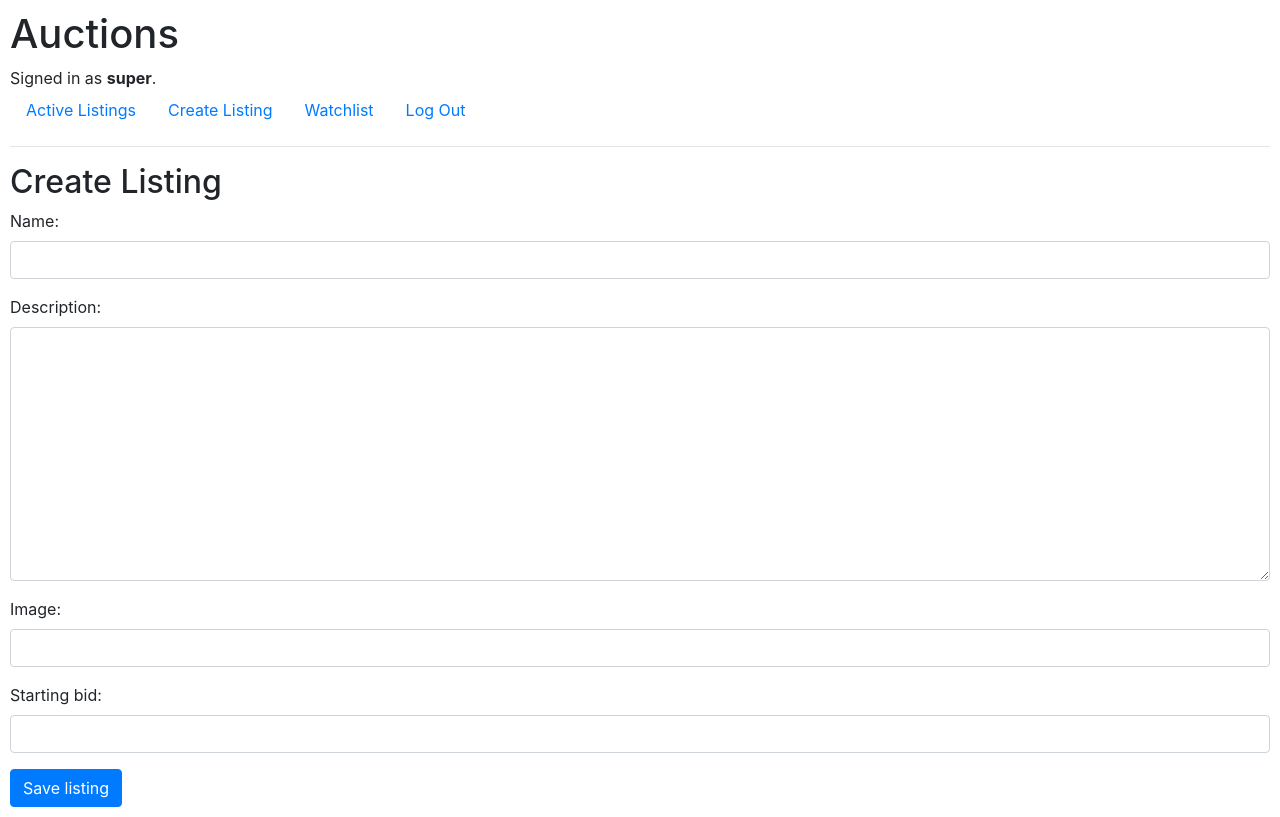
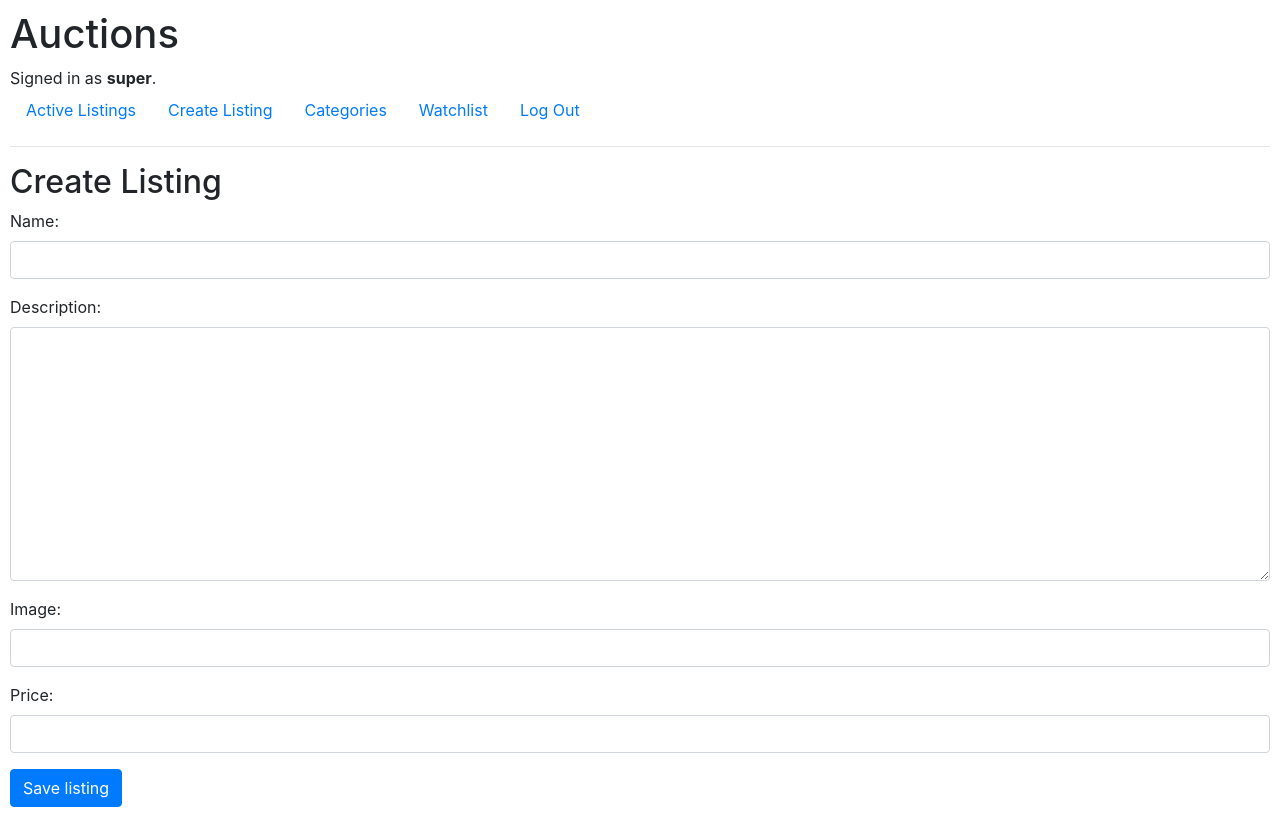
Before and after one commit to mircea-i/cs50W-Commerce, a Django app: page /create in a window 1280 px wide. Run offline with Django 3.2, Linux system fonts and the light colour scheme; a user stored in the database is signed in; tables that the repository leaves empty hold one stand-in row (values such as "Sample post"); some libraries are stand-ins or nearby versions.

Commit message:
Still to do categories

```diff
--- a/auctions/forms.py
+++ b/auctions/forms.py
@@ -1,15 +1,14 @@
 from django.forms import ModelForm, Form
 from django import forms
 from .models import Listing
-
 # Create listing form
 class ListingForm(ModelForm):
     class Meta:
         model = Listing
-        fields = ['name', 'description', 'image', 'starting_bid']
+        fields = ['name', 'description', 'image', 'price']
         widgets = {
             'name': forms.TextInput(attrs={'class': 'form-control'}),
             'description': forms.Textarea(attrs={'class': 'form-control'}),
             'image': forms.TextInput(attrs={'class': 'form-control'}),
-            'starting_bid': forms.NumberInput(attrs={'class': 'form-control'})
+            'price': forms.NumberInput(attrs={'class': 'form-control'})
         }
--- a/auctions/models.py
+++ b/auctions/models.py
@@ -13,9 +13,10 @@ class Listing(models.Model):
     description = models.TextField(max_length=1024, validators=[MinLengthValidator(1)])
     creation = models.DateTimeField(default=timezone.now())
     image = models.URLField(max_length=200, blank=True)
-    starting_bid = models.FloatField(validators=[MinValueValidator(1)])
+    price = models.FloatField(validators=[MinValueValidator(1)])
     owner = models.ForeignKey(User, on_delete=models.CASCADE)
     is_active = models.BooleanField(default=True)
+
     def __str__(self):
         return f"{self.name} at {self.starting_bid} by {self.owner}"
 
--- a/auctions/templates/auctions/layout.html
+++ b/auctions/templates/auctions/layout.html
@@ -24,6 +24,9 @@
                 <li class="nav-item">
                     <a class="nav-link" href="{% url 'create' %}">Create Listing</a>
                 </li>
+                <li class"nav-item">
+                    <a class="nav-link" href="{% url 'categories' %}">Categories</a>
+                </li>
                 <li class="nav-item">
                     <a class="nav-link" href="{% url 'watchlist' %}">Watchlist</a>
                 </li>
--- a/auctions/templates/auctions/watchlist.html
+++ b/auctions/templates/auctions/watchlist.html
@@ -35,7 +35,7 @@
 
                 {% endif %}
             </td>
-            <td>{{ listing.starting_bid }}</td>
+            <td>{{ listing.price }}</td>
 
         </tr>
 
--- a/auctions/urls.py
+++ b/auctions/urls.py
@@ -14,5 +14,6 @@ urlpatterns = [
     path("watchlist_add/<int:id>", views.watchlist_add, name="watchlist_add"),
     path("watchlist_remove/<int:id>", views.watchlist_remove, name="watchlist_remove"),
     path("post_comment/<int:id>", views.post_comment, name="post_comment"),
-    path("bid/<int:id>", views.bid, name="bid")
+    path("bid/<int:id>", views.bid, name="bid"),
+    path("categories", views.categories, name="categories")
 ]
--- a/auctions/views.py
+++ b/auctions/views.py
@@ -12,7 +12,7 @@ from .forms import ListingForm
 
 def index(request):
     return render(request, "auctions/index.html", {
-        'listings': Listing.objects.filter(is_active=True)
+        'listings': Listing.objects.all()
     })
 
 
@@ -82,7 +82,7 @@ def create(request):
                 description = form.cleaned_data['description'],
                 creation = timezone.now(),
                 image = form.cleaned_data['image'],
-                starting_bid = form.cleaned_data['starting_bid'],
+                price = form.cleaned_data['starting_bid'],
                 owner = request.user,
                 is_active = "True"
                 )
@@ -107,18 +107,24 @@ def view_listing(request, id):
             bid = Bid.objects.get(listing=listing)
             current_bid = bid.bid
     else:
-            current_bid = listing.starting_bid
+            current_bid = listing.price
 
     # Do all the magic if the user is not Anonymous
     if request.user.is_authenticated:
 
         user = request.user
         comments = Comment.objects.filter(listing=listing)
-        watched = False
+
 
         # Check if current listing is being watched by the logged in user in order to pass it to the template
+        watched = False
         if listing in Listing.objects.filter(pk__in=(Watchlist.objects.filter(user=request.user).values_list('listing')), is_active=True):
             watched = True
+
+        # Check if current listing has ended and user is highest bidder
+        won = False
+        if listing in Listing.objects.filter(pk__in=(Bid.objects.filter(bidder=request.user).values_list('listing')), is_active=False):
+            won = True
 
         # Render the template with all the information
         return render(request, "auctions/view_listing.html", {
@@ -127,10 +133,12 @@ def view_listing(request, id):
             'creation': listing.creation,
             'description': listing.description,
             'image': listing.image,
+            'is_active': listing.is_active,
             'id': id,
             'user': user,
             'comments': comments,
             'watched': watched,
+            'won': won,
             'bid': current_bid
         })
 
@@ -244,16 +252,24 @@ def bid(request, id):
                 bid.bid = posted_bid
                 bid.bidder = request.user
                 bid.save()
+                listing.price = posted_bid
+                listing.save()
                 return view_listing(request, id)
             else:
                 return render(request, "auctions/error.html", {'error': 'Bid value too low, please place a higher bid!'})
         else:
-            if posted_bid > listing.starting_bid:
+            if posted_bid > listing.price:
                 Bid.objects.create(
                     listing = listing,
                     bidder = request.user,
                     bid = posted_bid
                 )
+                listing.price = posted_bid
+                listing.save()
                 return view_listing(request, id)
             else:
                 return render(request, "auctions/error.html", {'error': 'Bid value too low, please place a higher bid!'})
+
+
+def categories(request):
+    pass
```
Also changed, not shown: auctions/templates/auctions/index.html (+9 -1 lines), auctions/templates/auctions/view_listing.html (+8 -0 lines), auctions/migrations/0012_rename_starting_bid_listing_price_and_more.py (added), auctions/migrations/0013_alter_listing_creation.py (added), auctions/migrations/0014_alter_listing_creation.py (added), auctions/migrations/0015_alter_listing_creation.py (added), db.sqlite3.
